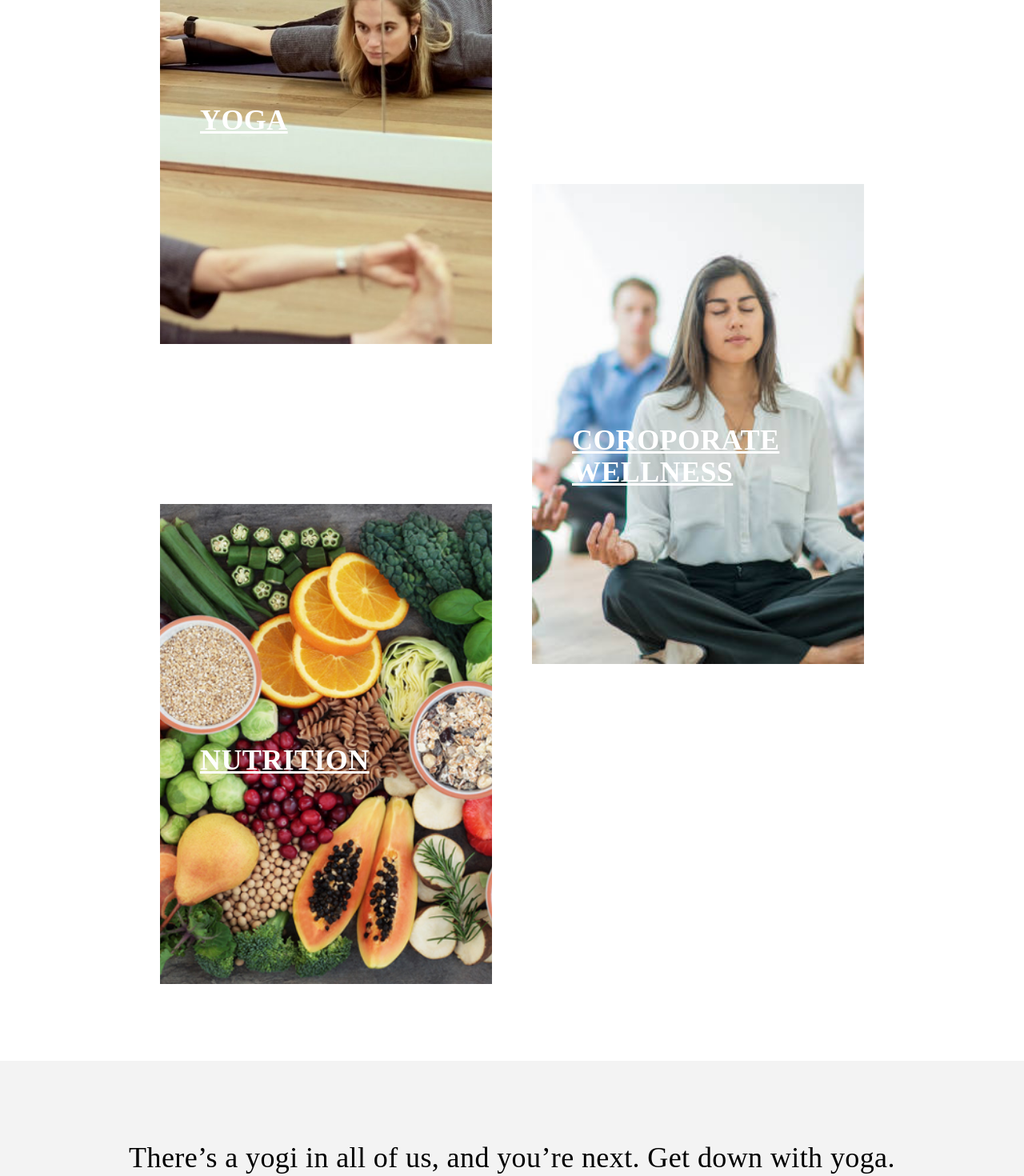
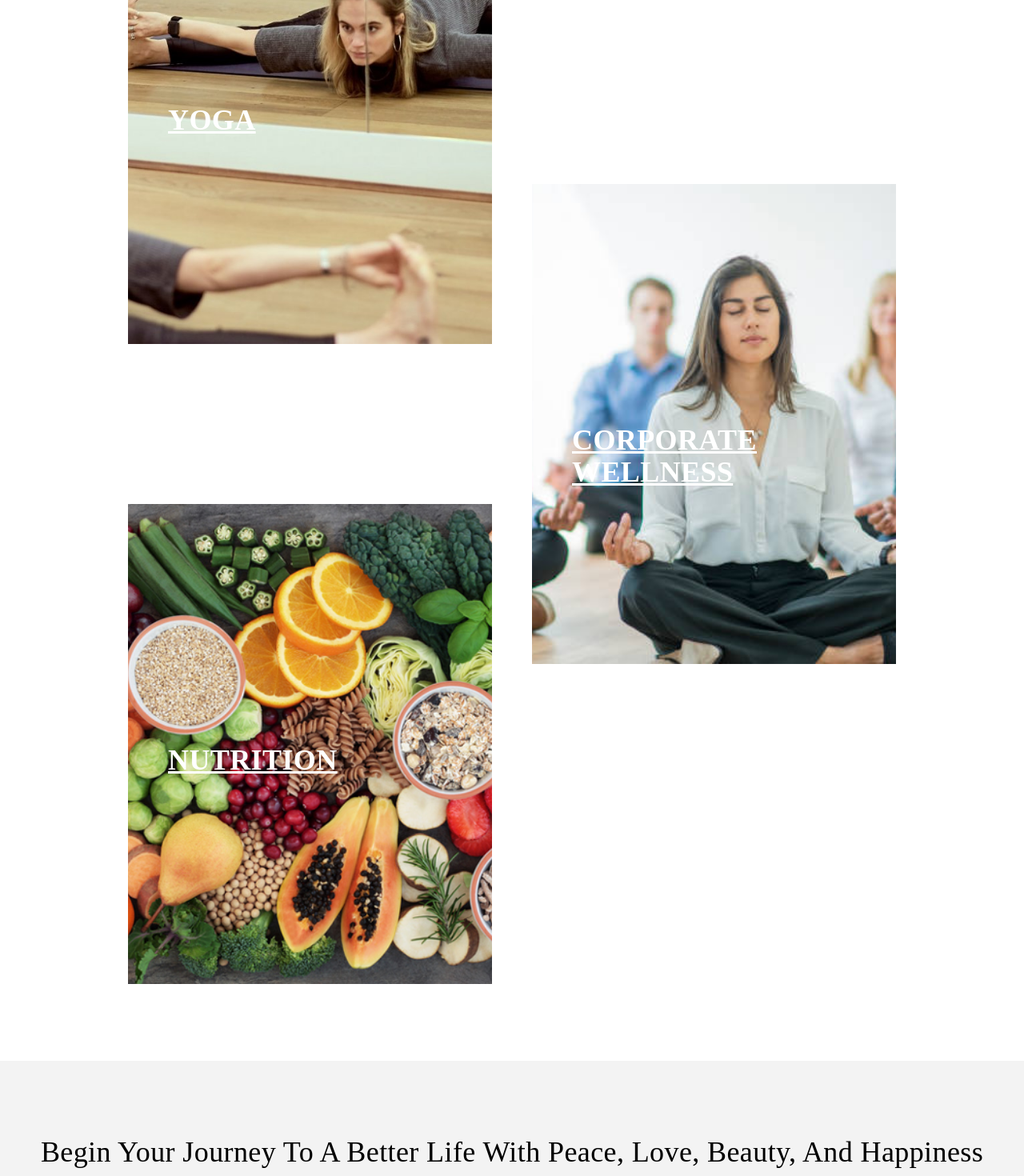
Before and after one commit to KrustyC/noralubberich.com, a Next.js app: page / in a window 1280 px wide. Shown: the part 1360-2830 px from the top of the page at 80% size. Built offline with nearby package versions, Linux system fonts and the light colour scheme; a web font is replaced by a local one.

Commit message:
feat: improved layout

```diff
--- a/jsconfig.json
+++ b/jsconfig.json
@@ -5,6 +5,9 @@
             "@/components/*": [
                 "src/components/*"
             ],
+            "@/hooks/*": [
+                "src/hooks/*"
+            ],
             "@/utils/*": [
                 "src/utils/*"
             ]
--- a/package.json
+++ b/package.json
@@ -11,7 +11,8 @@
   "dependencies": {
     "next": "12.1.6",
     "react": "18.1.0",
-    "react-dom": "18.1.0"
+    "react-dom": "18.1.0",
+    "react-spring": "^9.4.5"
   },
   "devDependencies": {
     "autoprefixer": "^10.4.7",
--- a/src/components/HomeActivities.jsx
+++ /dev/null
@@ -1,55 +0,0 @@
-import Image from "next/image";
-
-export const HomeActivities = () => {
-  return (
-    <div className="main-grid">
-      <div className="activity relative">
-        <Image
-          layout="fill"
-          objectFit="cover"
-          quality={100}
-          src="/images/nora.jpeg"
-          alt="Nora"
-        />
-
-        <div className="absolute top-[300px] left-[50px]">
-          <p className="underline uppercase font-bold text-4xl text-white">
-            Yoga
-          </p>
-        </div>
-      </div>
-
-      <div className="activity relative">
-        <Image
-          layout="fill"
-          objectFit="cover"
-          quality={100}
-          src="/images/corporate-yoga.jpeg"
-          alt="corporate wellness"
-        />
-
-        <div className="absolute top-[300px] left-[50px]">
-          <p className="underline uppercase font-bold text-4xl text-white">
-            Coroporate Wellness
-          </p>
-        </div>
-      </div>
-
-      <div className="activity relative">
-        <Image
-          layout="fill"
-          objectFit="cover"
-          quality={100}
-          src="/images/nutrition.png"
-          alt="nutrition"
-        />
-
-        <div className="absolute top-[300px] left-[50px]">
-          <p className="underline uppercase font-bold text-4xl text-white">
-            Nutrition
-          </p>
-        </div>
-      </div>
-    </div>
-  );
-};
--- /dev/null
+++ b/src/components/HomeActivities/Activity.jsx
@@ -0,0 +1,33 @@
+import { useRef } from "react";
+import Image from "next/image";
+import { useIsVisible } from "@/hooks/useIsVisible";
+import { SlideFromBottomOnMount } from "@/components/SlideFromBottomOnMount";
+
+export const Activity = ({ imgSrc, label }) => {
+  const elemRef = useRef();
+  const isVisible = useIsVisible(elemRef);
+
+  console.log(`IS VISIBLE ${label}?`, isVisible);
+
+  return (
+    <div ref={elemRef} className="activity">
+      <SlideFromBottomOnMount show={isVisible}>
+        <div className="relative w-full h-full">
+          <Image
+            src={imgSrc}
+            alt={label}
+            layout="fill"
+            objectFit="cover"
+            quality={100}
+          />
+
+          <div className="absolute top-[300px] left-[50px]">
+            <p className="underline uppercase font-bold text-4xl text-white">
+              {label}
+            </p>
+          </div>
+        </div>
+      </SlideFromBottomOnMount>
+    </div>
+  );
+};
--- /dev/null
+++ b/src/components/HomeActivities/index.jsx
@@ -0,0 +1,18 @@
+import { Activity } from "./Activity";
+
+export const HomeActivities = () => {
+  return (
+    <section className="px-8 lg:px-40">
+      <div className="main-grid">
+        <Activity imgSrc="/images/nora.jpeg" label="Yoga" />
+
+        <Activity
+          imgSrc="/images/corporate-yoga.jpeg"
+          label="Corporate Wellness"
+        />
+
+        <Activity imgSrc="/images/nutrition.png" label="Nutrition" />
+      </div>
+    </section>
+  );
+};
--- /dev/null
+++ b/src/components/SlideFromBottomOnMount.jsx
@@ -0,0 +1,16 @@
+import { animated, useTransition } from "react-spring";
+
+export const SlideFromBottomOnMount = ({ show, children }) => {
+  const transition = useTransition(show, {
+    from: { y: 350, opacity: 0 },
+    enter: { y: 0, opacity: 1 },
+  });
+
+  return (
+    <>
+      {transition((style, item) =>
+        item ? <animated.div className="relative h-full w-full" style={style}>{children}</animated.div> : null
+      )}
+    </>
+  );
+};
--- /dev/null
+++ b/src/hooks/useIsVisible.jsx
@@ -0,0 +1,27 @@
+import { useState, useEffect } from "react";
+
+const OPTIONS = {
+  root: null,
+  rootMargin: "0px 0px 0px 0px",
+  threshold: 0.1,
+};
+
+export const useIsVisible = (elementRef) => {
+  const [isVisible, setIsVisible] = useState(false);
+
+  useEffect(() => {
+    if (elementRef.current) {
+      const observer = new IntersectionObserver((entries, observer) => {
+        entries.forEach((entry) => {
+          if (entry.isIntersecting) {
+            setIsVisible(true);
+            observer.unobserve(elementRef.current);
+          }
+        });
+      }, OPTIONS);
+      observer.observe(elementRef.current);
+    }
+  }, [elementRef]);
+
+  return isVisible;
+};
--- a/src/pages/index.jsx
+++ b/src/pages/index.jsx
@@ -45,9 +45,10 @@ export default function Home() {
 
         <div className="h-80 bg-[#F3F3F3] mt-24 mb-12 flex flex-col justify-center items-center">
           <p className="text-4xl">
-            There’s a yogi in all of us, and you’re next. Get down with yoga.
+            Begin Your Journey To A Better Life With Peace, Love, Beauty, And
+            Happiness
           </p>
-          <button className="mt-8 text-lg px-4 py-3 leading-none border-2 rounded text-black border-black hover:border-transparent hover:text-white hover:bg-black">
+          <button className="mt-8 text-2xl font-bold px-6 py-4 leading-none border-2 rounded text-black border-black hover:border-transparent hover:text-white hover:bg-black">
             Get in Touch
           </button>
         </div>
--- a/src/styles/globals.css
+++ b/src/styles/globals.css
@@ -35,8 +35,6 @@
 
 .main-grid {
   display: grid;
-  padding: 0 200px;
-  display: grid;
   grid-template-columns: 1fr 1fr;
   grid-template-rows: repeat(7, 200px);
   grid-row-gap: 0px;
@@ -49,19 +47,16 @@
 }
 
 .main-grid .activity:nth-of-type(1) {
-  background: white;
   grid-column: 1;
   grid-row: 1 / span 3;
 }
 
 .main-grid .activity:nth-of-type(2) {
-  background: green;
   grid-column: 2;
   grid-row: 3 / span 3;
 }
 
 .main-grid .activity:nth-of-type(3) {
-  background: purple;
   grid-column: 1;
   grid-row: 5 / span 3;
 }
```
Also changed, not shown: 2 other files (tests, documents, lock files or other folders).
